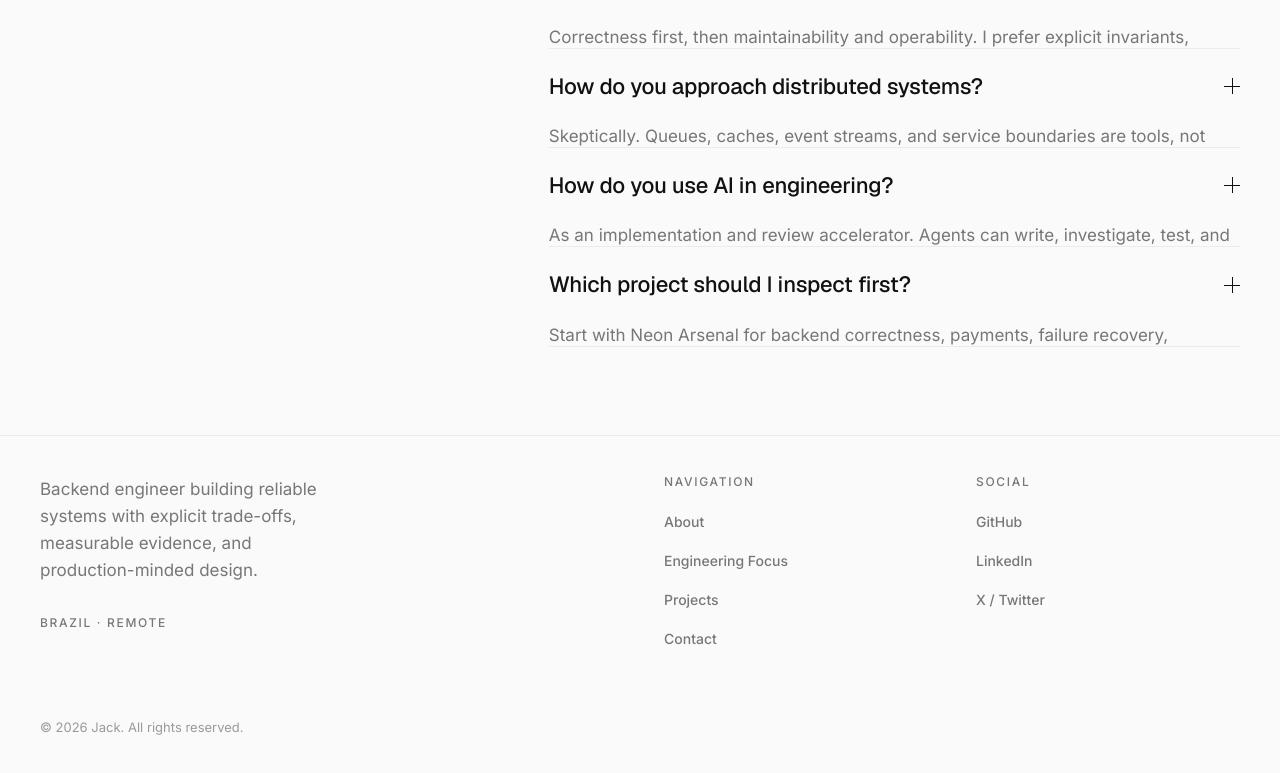
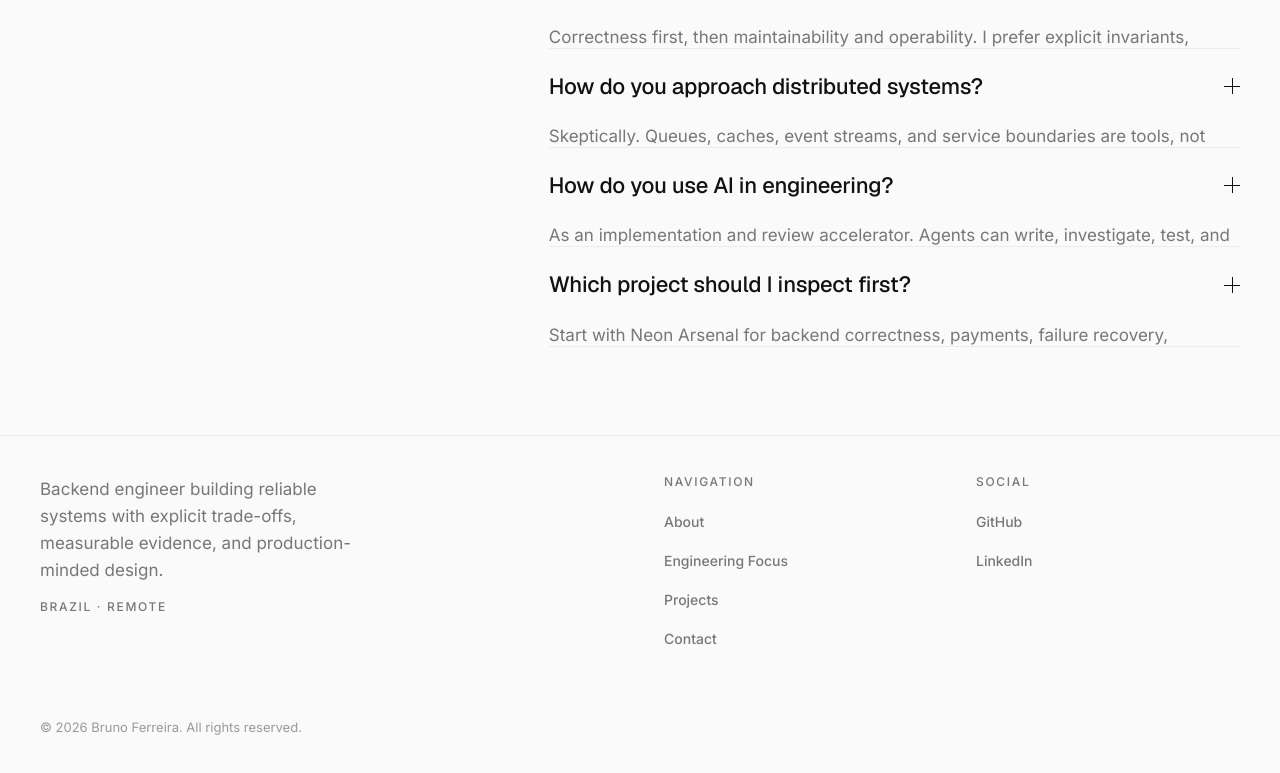
Before and after one commit to Bruno2K/bruno-portfolio, a Next.js app: page / in a window 1280 px wide. Shown: the part 6321-7094 px from the top of the page. Built offline with nearby package versions, Linux system fonts and the light colour scheme.

Commit message:
content: remove template contact data from footer

```diff
--- a/src/components/layout/site-footer.tsx
+++ b/src/components/layout/site-footer.tsx
@@ -5,11 +5,8 @@ export function SiteFooter() {
   return (
     <footer className="border-line bg-canvas border-t pt-10 pb-[130px] max-[809px]:pt-8 max-[809px]:pb-20">
       <Container className="mid:grid-cols-4 grid gap-12">
-        <div className="mid:col-span-2 flex max-w-[280px] flex-col gap-4">
+        <div className="mid:col-span-2 flex max-w-[320px] flex-col gap-4">
           <p className="text-body">{site.footerBlurb}</p>
-          <a href={`mailto:${site.email}`} className="text-ink text-[15px] font-medium">
-            {site.email}
-          </a>
           <p className="text-eyebrow">{site.location}</p>
         </div>
         <div>
@@ -28,40 +25,20 @@ export function SiteFooter() {
           <p className="text-eyebrow mb-5">Social</p>
           <ul className="flex flex-col gap-3">
             <li>
-              <a
-                href={site.social.github}
-                className="nav-link"
-                target="_blank"
-                rel="noreferrer"
-              >
+              <a href={site.social.github} className="nav-link" target="_blank" rel="noreferrer">
                 GitHub
               </a>
             </li>
             <li>
-              <a
-                href={site.social.linkedin}
-                className="nav-link"
-                target="_blank"
-                rel="noreferrer"
-              >
+              <a href={site.social.linkedin} className="nav-link" target="_blank" rel="noreferrer">
                 LinkedIn
-              </a>
-            </li>
-            <li>
-              <a
-                href={site.social.x}
-                className="nav-link"
-                target="_blank"
-                rel="noreferrer"
-              >
-                X / Twitter
               </a>
             </li>
           </ul>
         </div>
       </Container>
       <Container className="mt-16">
-        <p className="text-muted-2 text-[13px]">© 2026 Jack. All rights reserved.</p>
+        <p className="text-muted-2 text-[13px]">© 2026 Bruno Ferreira. All rights reserved.</p>
       </Container>
     </footer>
   );
```
